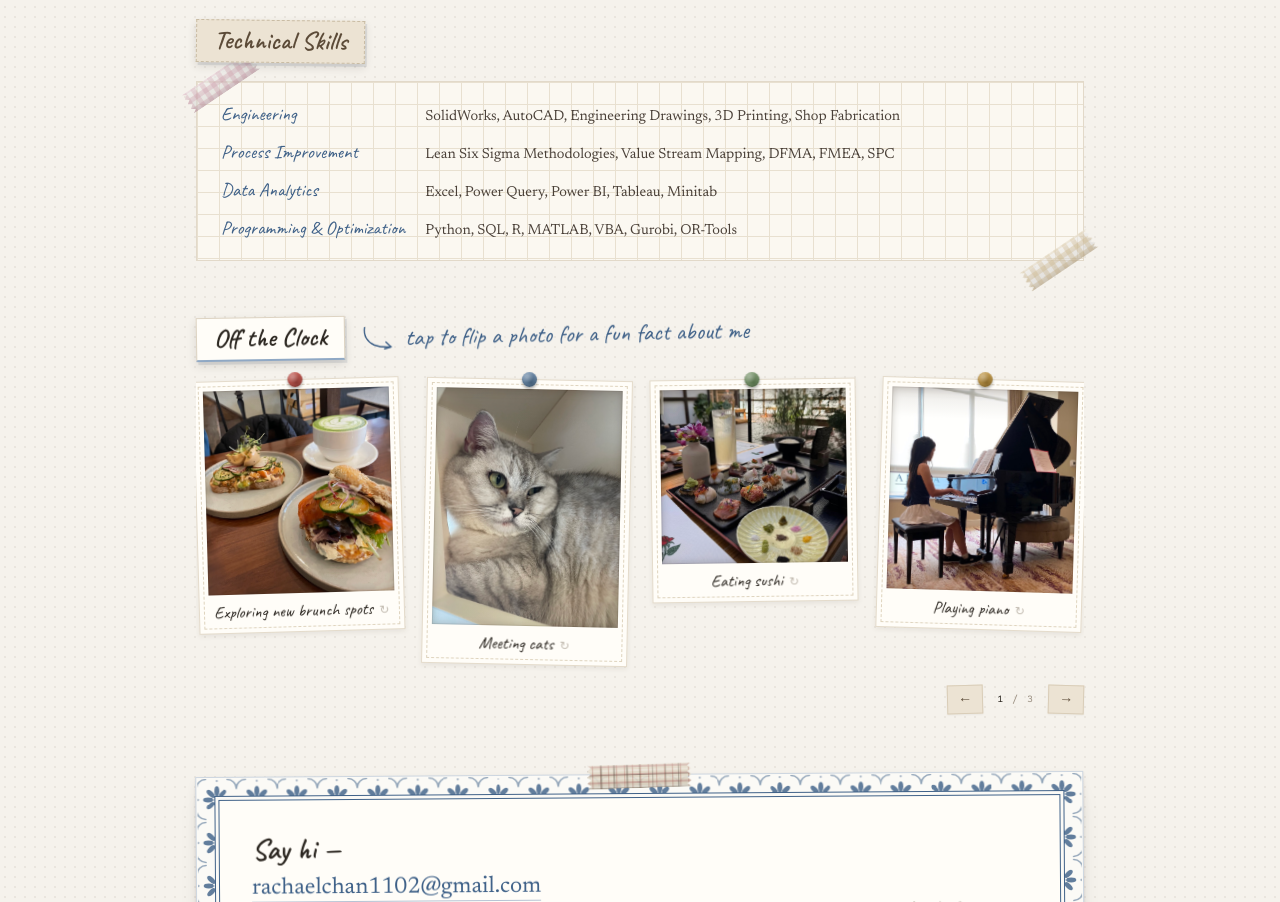
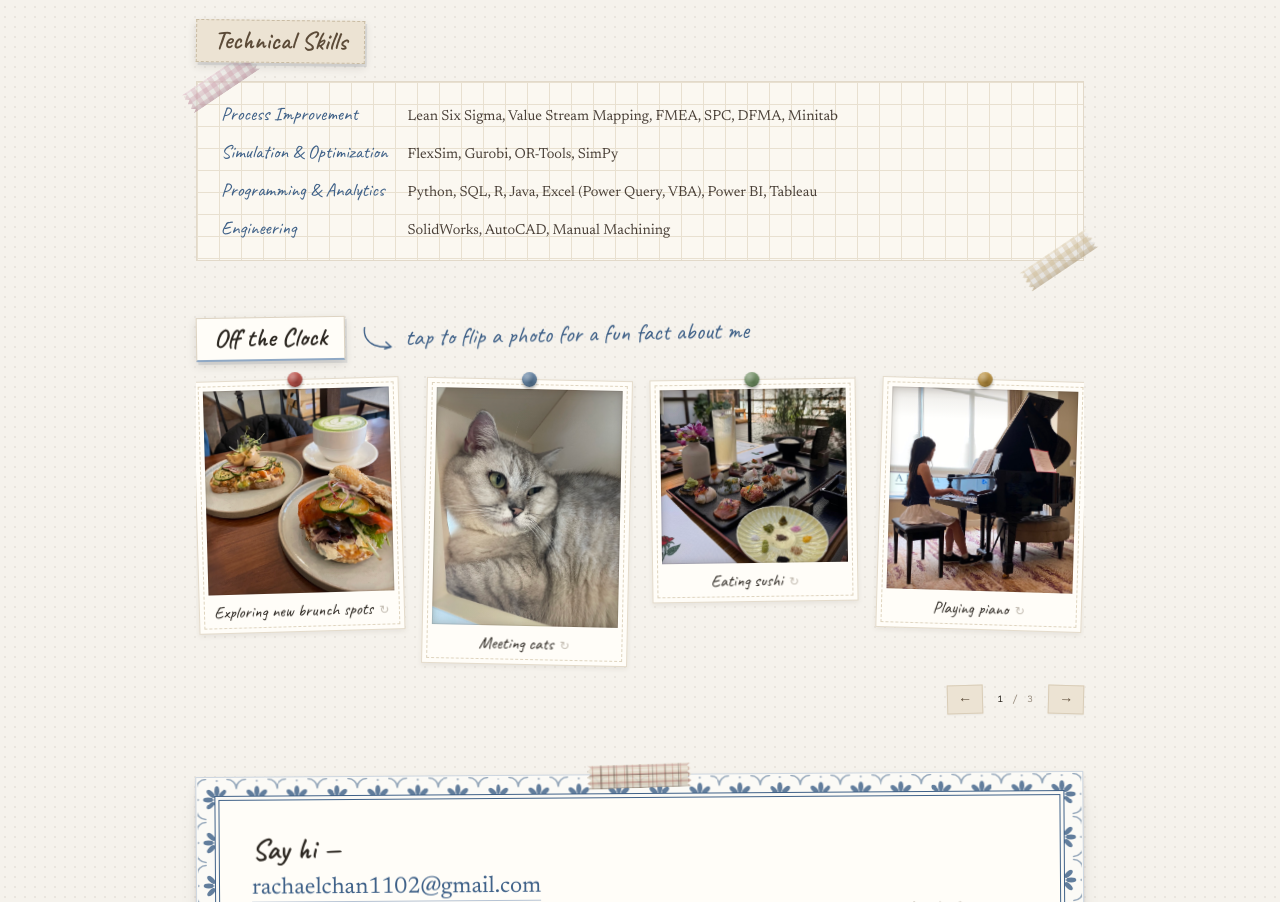
Before and after one commit to rachaelchan1102/Rachael-Chan-Website, a plain HTML site: page index.html in a window 1280 px wide. Shown: the part 1228-2130 px from the top of the page. Drawn offline with nearby package versions, Linux system fonts and the light colour scheme; files whose address does not match are found by name.

Commit message:
Fix skills section

```diff
--- a/index.html
+++ b/index.html
@@ -167,10 +167,10 @@
     <div class="toolkit">
       <span class="tape tape--rose tl" aria-hidden="true"></span>
       <span class="tape tape--sand br" aria-hidden="true"></span>
-      <span class="tk-label">Engineering</span><p>SolidWorks, AutoCAD, Engineering Drawings, 3D Printing, Shop Fabrication</p>
-      <span class="tk-label">Process Improvement</span><p>Lean Six Sigma Methodologies, Value Stream Mapping, DFMA, FMEA, SPC</p>
-      <span class="tk-label">Data Analytics</span><p>Excel, Power Query, Power BI, Tableau, Minitab</p>
-      <span class="tk-label">Programming &amp; Optimization</span><p>Python, SQL, R, MATLAB, VBA, Gurobi, OR-Tools</p>
+      <span class="tk-label">Process Improvement</span><p>Lean Six Sigma, Value Stream Mapping, FMEA, SPC, DFMA, Minitab</p>
+      <span class="tk-label">Simulation &amp; Optimization</span><p>FlexSim, Gurobi, OR-Tools, SimPy</p>
+      <span class="tk-label">Programming &amp; Analytics</span><p>Python, SQL, R, Java, Excel (Power Query, VBA), Power BI, Tableau</p>
+      <span class="tk-label">Engineering</span><p>SolidWorks, AutoCAD, Manual Machining</p>
     </div>
   </section>
 
```
